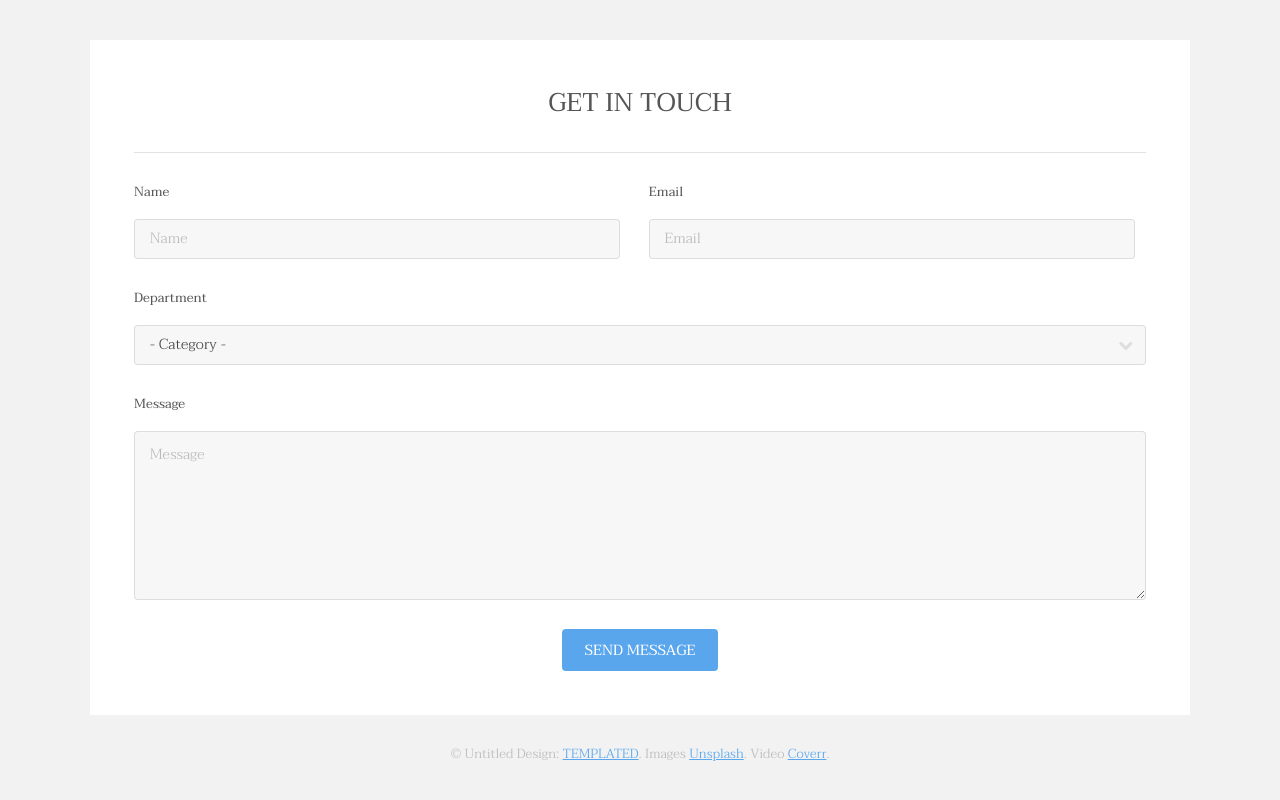
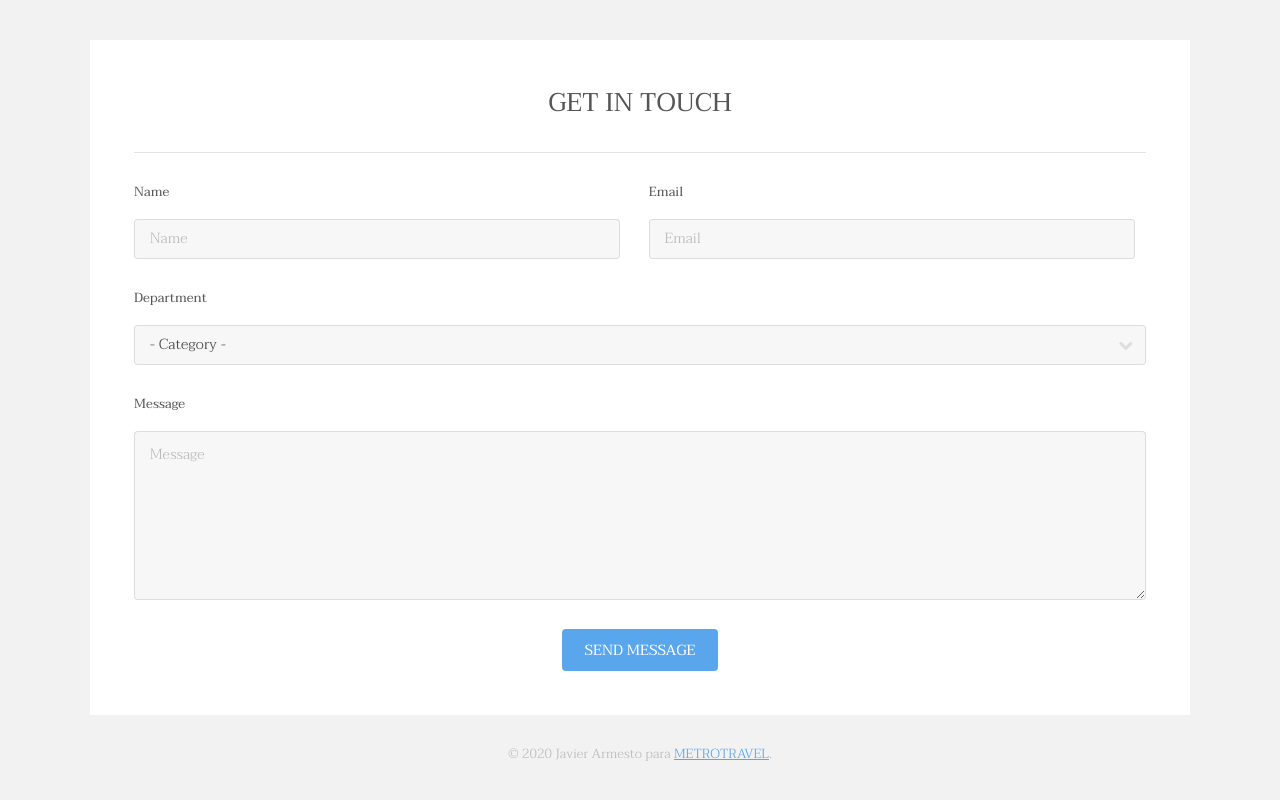
Before and after one commit to jarmesto66/04_REP_METROPOLITA, a plain HTML site: page index.html in a window 1280 px wide. Shown: the part 3105-3905 px from the top of the page. Drawn offline with Linux system fonts and the light colour scheme.

Commit message:
cambios en el pie de página por JAVIER

```diff
--- a/index.html
+++ b/index.html
@@ -192,7 +192,7 @@
 						</div>
 					</section>
 					<div class="copyright">
-						&copy; Untitled Design: <a href="https://templated.co/">TEMPLATED</a>. Images <a href="https://unsplash.com/">Unsplash</a>. Video <a href="http://coverr.co/">Coverr</a>.
+						&copy; 2020 Javier Armesto para <a href="http://metro.travel/">METROTRAVEL</a>.
 					</div>
 				</div>
 			</footer>
```
